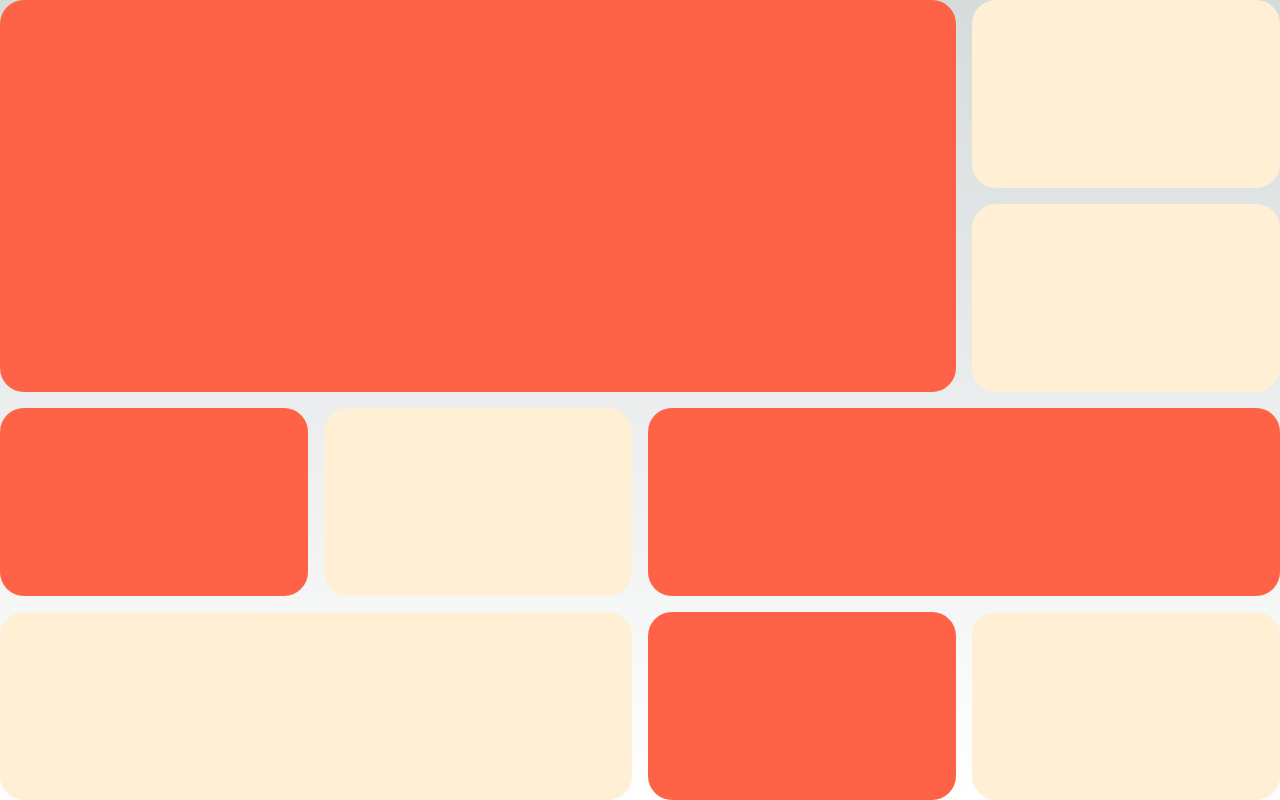
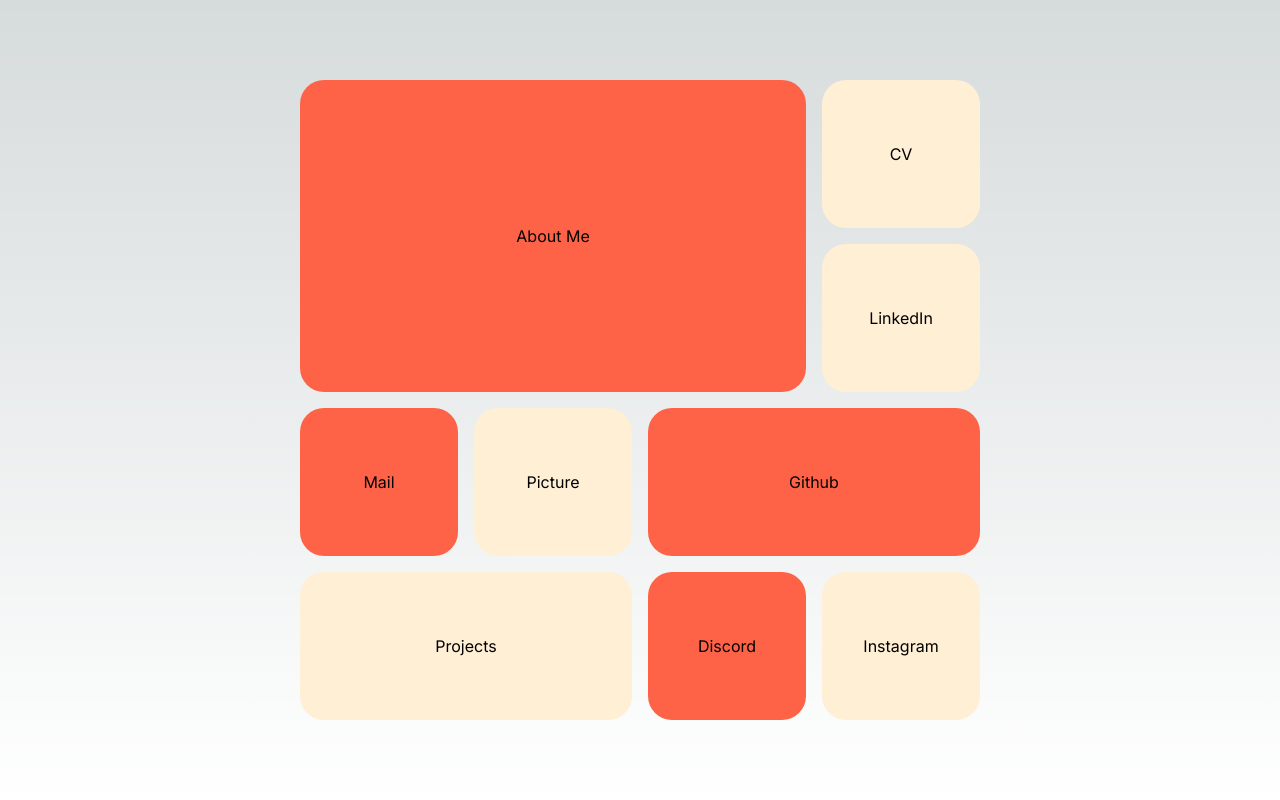
Before and after one commit to TekilaMen/React-Portfolio, a Next.js app: page / in a window 1280 px wide. Built offline with nearby package versions, Linux system fonts and the light colour scheme.

Commit message:
Update grid disposition

```diff
--- a/src/app/components/BentoGrid.tsx
+++ b/src/app/components/BentoGrid.tsx
@@ -3,27 +3,112 @@ import { Box, Grid, GridItem } from "@chakra-ui/react";
 
 function BentoGrid() {
   return (
-    <Box>
-      <Grid h={"100vh"} templateColumns="repeat(12, 1fr)" gap={"1rem"}>
-        <GridItem colSpan={9} rowSpan={2} bg="tomato" borderRadius={"1.5rem"} />
+    <Box
+      display="flex"
+      justifyContent="center"
+      alignItems="center"
+      height="100vh"
+      color={"black"}
+    >
+      <Grid
+        h={"80vh"}
+        w={"85vh"}
+        templateColumns="repeat(12, 1fr)"
+        gap={"1rem"}
+      >
+        <GridItem
+          colSpan={9}
+          rowSpan={2}
+          bg="tomato"
+          borderRadius={"1.5rem"}
+          display="flex"
+          justifyContent="center"
+          alignItems="center"
+        >
+          About Me
+        </GridItem>
         <GridItem
           colSpan={3}
           rowSpan={1}
           bg="papayawhip"
           borderRadius={"1.5rem"}
-        />
+          display="flex"
+          justifyContent="center"
+          alignItems="center"
+        >
+          CV
+        </GridItem>
         <GridItem
           colSpan={3}
           rowSpan={1}
           bg="papayawhip"
           borderRadius={"1.5rem"}
-        />
-        <GridItem colSpan={3} bg="tomato" borderRadius={"1.5rem"} />
-        <GridItem colSpan={3} bg="papayawhip" borderRadius={"1.5rem"} />
-        <GridItem colSpan={6} bg="tomato" borderRadius={"1.5rem"} />
-        <GridItem colSpan={6} bg="papayawhip" borderRadius={"1.5rem"} />
-        <GridItem colSpan={3} bg="tomato" borderRadius={"1.5rem"} />
-        <GridItem colSpan={3} bg="papayawhip" borderRadius={"1.5rem"} />
+          display="flex"
+          justifyContent="center"
+          alignItems="center"
+        >
+          LinkedIn
+        </GridItem>
+        <GridItem
+          colSpan={3}
+          bg="tomato"
+          borderRadius={"1.5rem"}
+          display="flex"
+          justifyContent="center"
+          alignItems="center"
+        >
+          Mail
+        </GridItem>
+        <GridItem
+          colSpan={3}
+          bg="papayawhip"
+          borderRadius={"1.5rem"}
+          display="flex"
+          justifyContent="center"
+          alignItems="center"
+        >
+          Picture
+        </GridItem>
+        <GridItem
+          colSpan={6}
+          bg="tomato"
+          borderRadius={"1.5rem"}
+          display="flex"
+          justifyContent="center"
+          alignItems="center"
+        >
+          Github
+        </GridItem>
+        <GridItem
+          colSpan={6}
+          bg="papayawhip"
+          borderRadius={"1.5rem"}
+          display="flex"
+          justifyContent="center"
+          alignItems="center"
+        >
+          Projects
+        </GridItem>
+        <GridItem
+          colSpan={3}
+          bg="tomato"
+          borderRadius={"1.5rem"}
+          display="flex"
+          justifyContent="center"
+          alignItems="center"
+        >
+          Discord
+        </GridItem>
+        <GridItem
+          colSpan={3}
+          bg="papayawhip"
+          borderRadius={"1.5rem"}
+          display="flex"
+          justifyContent="center"
+          alignItems="center"
+        >
+          Instagram
+        </GridItem>
       </Grid>
     </Box>
   );
```
